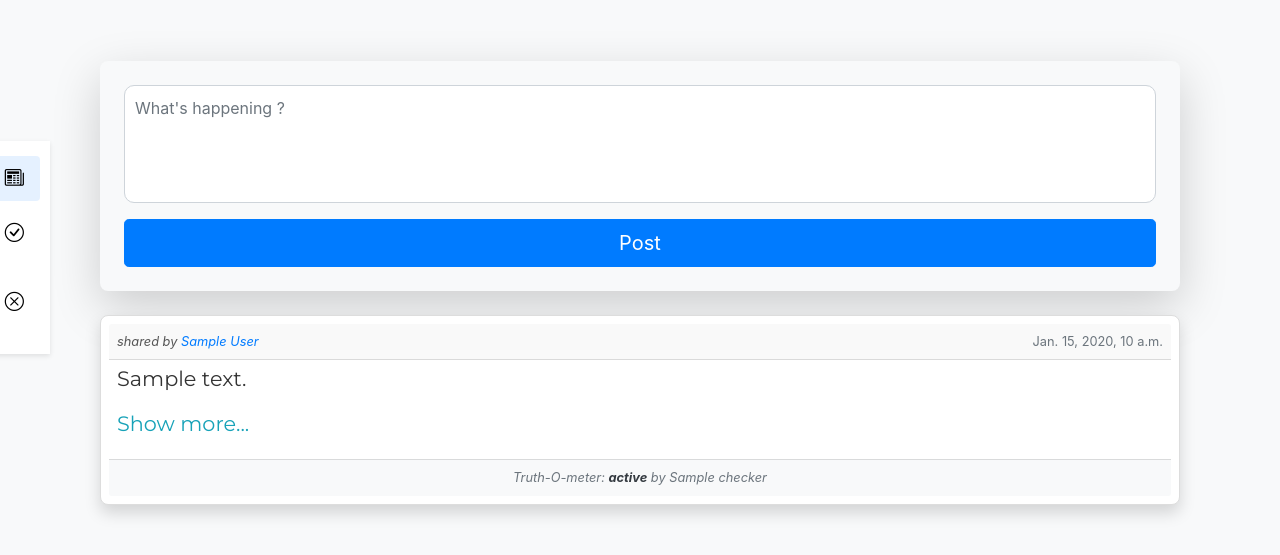
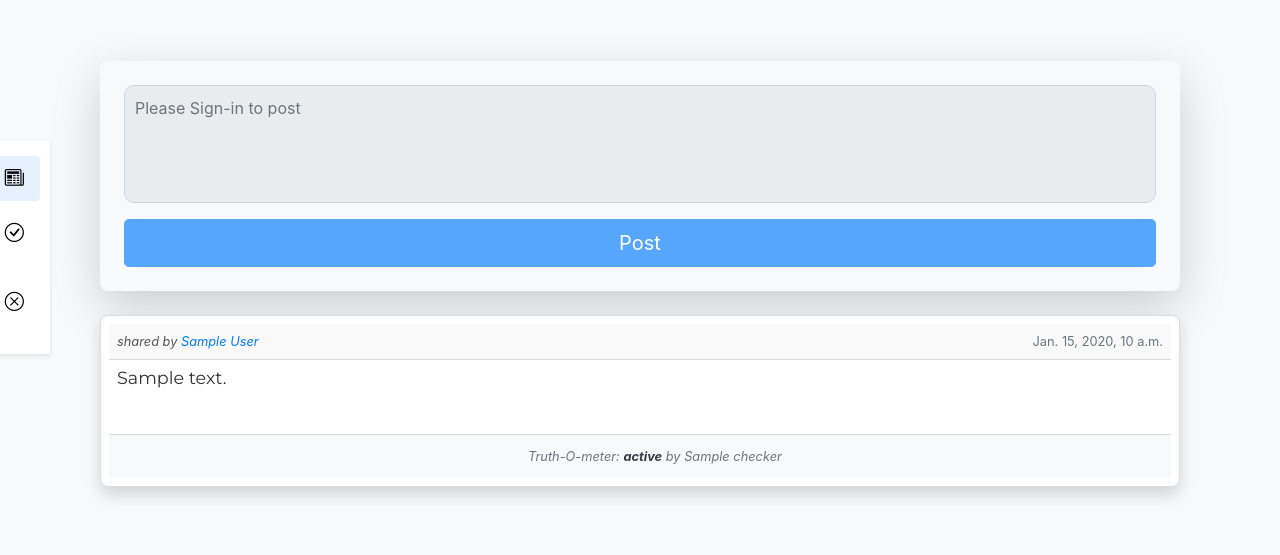
Before and after one commit to Mosle963/pr2, a Django app: template mainapp/templates/mainapp/index.html in a window 1280 px wide. Shown: the part 59-614 px from the top of the page. Run offline with Django 5.2, Linux system fonts and the light colour scheme; the template is opened without the code that fills it: most values are stand-ins (such as "Sample title", 1, 10 or a date in 2020); some libraries are stand-ins or nearby versions.

Commit message:
update create post form and fixed statu centring

```diff
--- a/mainapp/static/mainapp/css/post_card2.css
+++ b/mainapp/static/mainapp/css/post_card2.css
@@ -59,8 +59,8 @@
     font-family: 'Montserrat', sans-serif;
     border-radius: 8px;
     color: #333; /* Dark grey text */
-    font-size: 1.3rem;
-    line-height: 1.4rem;
+    font-size: 1.1rem;
+    line-height: 1.3rem;
 }
 
 .see-more, .see-less {
--- a/mainapp/templates/mainapp/index.html
+++ b/mainapp/templates/mainapp/index.html
@@ -15,14 +15,26 @@
     <!-- Inline Post Creation Form -->
     <div class="card shadow-lg bg-light border-0">
         <div class="card-body p-4">
-            <form id="postForm" method="post" action="{% url 'index' %}">
+            {% if user.is_authenticated %}
+            <form id="postForm" method="post" action="{% url 'index' %} ">
                 {% csrf_token %}
                 <div class="form-group mb-3">
-                    <textarea class="form-control" id="post-content" name="content" rows="4"
+                    <textarea class="form-control" id="post-content" name="post_text" rows="4" maxlength="1000"
                     placeholder="What's happening ?" style="resize: none; border-radius: 10px; padding: 10px;"></textarea>
                 </div>
                 <button type="submit" class="btn btn-lg btn-block btn-primary">Post</button>
             </form>
+            {% else %}
+            <form id="postForm" method="post" action="{% url 'index' %}">
+                {% csrf_token %}
+                <div class="form-group mb-3">
+                    <textarea  disabled class="form-control" id="post-content" name="post_text" rows="4" maxlength="1000"
+                    placeholder="Please Sign-in to post" style="resize: none; border-radius: 10px; padding: 10px;"></textarea>
+                </div>
+                <button type="submit" class="btn btn-lg btn-block btn-primary" disabled>Post</button>
+            </form>
+            {% endif %}
+
         </div>
     </div>
 
@@ -94,29 +106,42 @@
         }, 2000);
     }
 
-    $('#postForm').submit(function(e){
+    $('#postForm').submit(function(e) {
     e.preventDefault();  // Prevent the default form submission
+
+    // Display loading state
+    var submitButton = $(this).find('button[type="submit"]');
+    var originalButtonText = submitButton.text();
+    submitButton.text('Posting...').prop('disabled', true);
+
     $.ajax({
         type: 'POST',
         url: '{% url "create_post" %}',
         data: $(this).serialize(),
         success: function(response) {
+            console.log("Full response: ", response);
             if (response.success) {
                 // Handle success response (e.g., refresh posts list, show success message)
-                    $('#all_posts_nav').click()
-                    showFlashMessage("Post created successfully!","success")
+                $('#all_posts_nav').click();
+                showFlashMessage("Post created successfully!", "success");
                 $('#postForm')[0].reset();  // Reset the form after successful submission
             } else {
-                    // Handle error response (e.g., show error message)
-                    showFlashMessage(response.error,"danger")
+                // Inspect the error object and handle errors
+                var errorMsg = response.errors?.post_text?.[0]?.message ?? "Unknown error occurred"; // Optional chaining to safely access the nested properties
+                showFlashMessage(errorMsg, "danger");
             }
+            // Reset button state
+            submitButton.text(originalButtonText).prop('disabled', false);
         },
         error: function(xhr, status, error) {
             console.error("Error creating post: ", error);
-                showFlashMessage("UnknownError, please try again in a few moments","danger")
+            showFlashMessage("UnknownError, please try again in a few moments", "danger");
+            // Reset button state
+            submitButton.text(originalButtonText).prop('disabled', false);
         }
     });
     });
+
 });
 
 </script>
--- a/mainapp/templates/mainapp/post/_post_card2.html
+++ b/mainapp/templates/mainapp/post/_post_card2.html
@@ -28,8 +28,17 @@
                     <button type="button" class="btn btn-outline-success btn-sm" onclick="change_status('approve','{{user.id}}','{{post.post_id}}')" title="Verify this post"><i class="bi bi-check-circle"></i></button>
                     <button type="button" class="btn btn-outline-secondary btn-sm" onclick="change_status('reset','{{user.id}}','{{post.post_id}}')" title="Reset"><i class="bi bi-arrow-clockwise"></i></button>
                     <button type="button" class="btn btn-outline-danger btn-sm" onclick="change_status('disapprove','{{user.id}}','{{post.post_id}}')" title="Disapprove this post"><i class="bi bi-x-circle"></i></button>
+                {%else%}
+                    <button disabled type="button" class="btn btn-outline-success btn-sm invisible"  title="Verify this post"><i class="bi bi-check-circle"></i></button>
+                    <button disabled type="button" class="btn btn-outline-secondary btn-sm invisible"  title="Reset"><i class="bi bi-arrow-clockwise"></i></button>
+                    <button disabled type="button" class="btn btn-outline-danger btn-sm invisible"  title="Disapprove this post"><i class="bi bi-x-circle"></i></button>
                 {% endif %}
+            {%else%}
+                <button disabled type="button" class="btn btn-outline-success btn-sm invisible"  title="Verify this post"><i class="bi bi-check-circle"></i></button>
+                <button disabled type="button" class="btn btn-outline-secondary btn-sm invisible"  title="Reset"><i class="bi bi-arrow-clockwise"></i></button>
+                <button disabled type="button" class="btn btn-outline-danger btn-sm invisible"  title="Disapprove this post"><i class="bi bi-x-circle"></i></button>
             {% endif %}
+
         </div>
         <div id="poststatue{{post.post_id}}" class="status text-muted small text-center mx-auto">
             Truth-O-meter: <strong class="text-dark">{{ post.status }}</strong>
@@ -41,6 +50,9 @@
             {% if post.account.user == user or user.is_staff %}
                 <a href="{% url 'post_update' post.post_id 0 %}" class="btn btn-outline-primary btn-sm" title="Edit this post"><i class="bi bi-pencil"></i></a>
                 <button type="button" class="btn btn-outline-danger btn-sm" onclick="deletePost('{{ post.post_id|escapejs }}')" title="Delete this post"><i class="bi bi-trash"></i></button>
+            {% else %}
+                <a disabled href="" class="btn btn-outline-primary btn-sm invisible" title="Edit this post"><i class="bi bi-pencil"></i></a>
+                <button disabled type="button" class="btn btn-outline-danger btn-sm invisible" title="Delete this post"><i class="bi bi-trash"></i></button>
             {% endif %}
         </div>
     </div>
```
Also changed, not shown: mainapp/forms/post.py (+6 -1 lines), mainapp/views/post.py (+10 -5 lines), db.sqlite3. Lines whose indentation alone changed are shown as unchanged.
